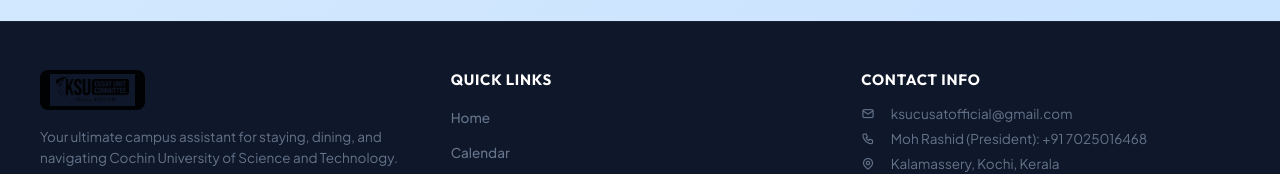
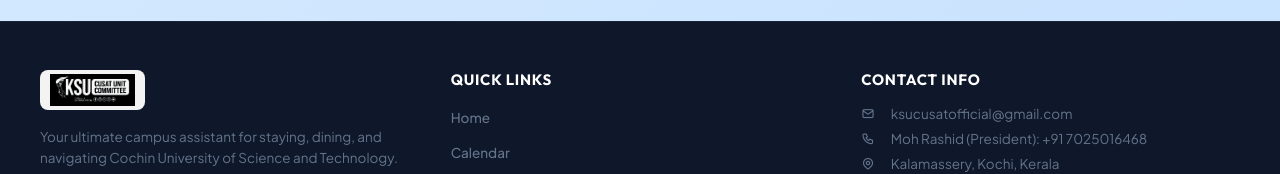
Before and after one commit to Navajith1213/KSU-CUSAT-APP, a React (Vite) app: page / in a window 1280 px wide. Shown: the part 2311-2485 px from the top of the page. Built offline with nearby package versions, Linux system fonts and the light colour scheme; no server answers.

Commit message:
UI: Fix footer logo visibility on dark background

```diff
--- a/src/App.jsx
+++ b/src/App.jsx
@@ -726,9 +726,7 @@ export default function App() {
                     padding: '4px 10px',
                     borderRadius: '8px',
                     marginBottom: '12px',
-                    display: 'inline-block',
-                    filter: theme === 'dark' ? 'none' : 'invert(1)',
-                    mixBlendMode: theme === 'dark' ? 'screen' : 'multiply'
+                    display: 'inline-block'
                   }}
                 />
                 <p>Your ultimate campus assistant for staying, dining, and navigating Cochin University of Science and Technology.</p>
```
